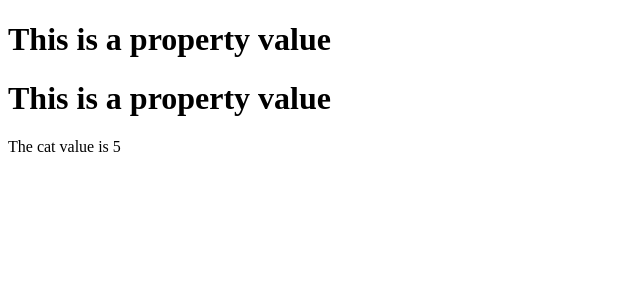
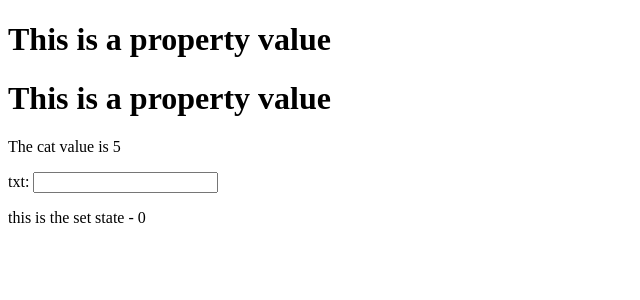
Before and after one commit to diegohdez90/learning-react, a React (Create React App) app: page / in a window 1280 px wide. Shown: the top 300 px of the page, without its empty margins (0-640 px from the left). Built offline with nearby package versions, Linux system fonts and the light colour scheme.

Commit message:
refactor(App):
add state component variables to see how state update in onChange input

```diff
--- a/src/App.js
+++ b/src/App.js
@@ -2,6 +2,21 @@
 import PropTypes from 'prop-types'
 
 class App extends React.Component{
+
+  constructor () {
+    super();
+    this.state ={
+      txt: 'this is the set state',
+      cat: 0,
+    }
+  }
+
+  update = event => {
+    this.setState({
+      txt: event.target.value,
+    })
+  }
+
   render() {
     let {txt, cat} = this.props;
     return (
@@ -9,6 +24,12 @@
         <h1>{this.props.txt}</h1>
         <h1>{txt}</h1>
         <p>The cat value is {cat}</p>
+        <div>
+          <label>
+            txt: <input type="text" onChange={this.update} />
+          </label>
+          <p>{this.state.txt} - {this.state.cat}</p>
+        </div>
       </div>
     )
   }
```
